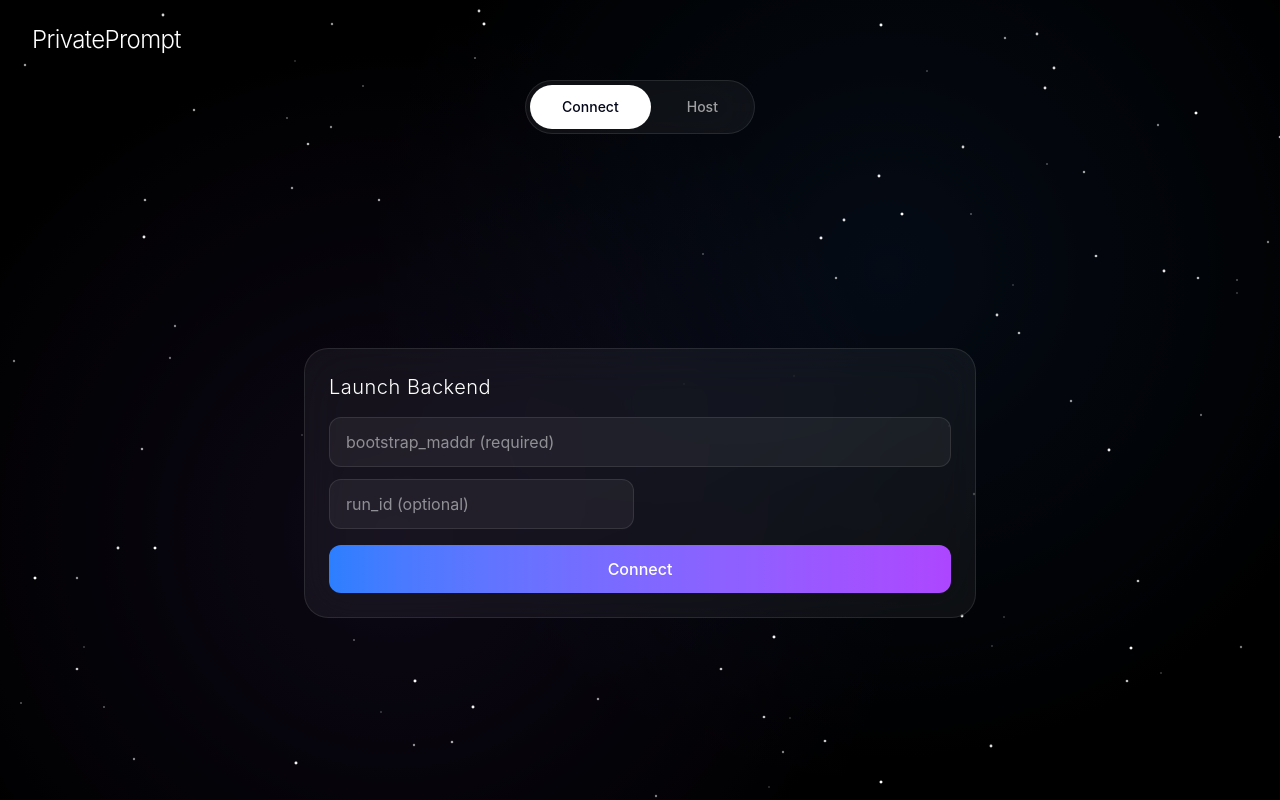
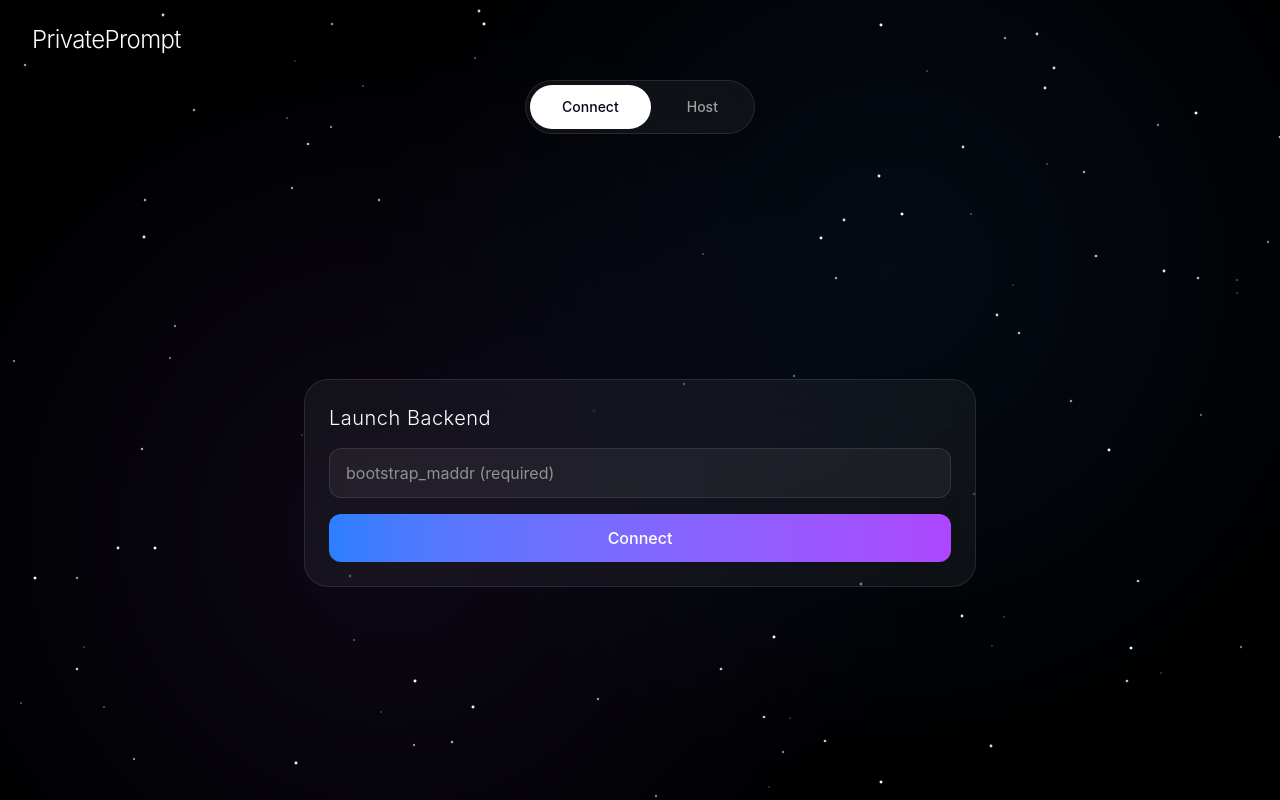
Before and after one commit to jpbarona/PrivatePrompting, a React (Vite) app in the folder frontend/: page / in a window 1280 px wide. Built offline with nearby package versions, Linux system fonts and the light colour scheme.

Commit message:
all running

```diff
--- a/frontend/src/app/App.tsx
+++ b/frontend/src/app/App.tsx
@@ -20,7 +20,6 @@ export default function App() {
   const [isHosting, setIsHosting] = useState(false);
   const [peerNumber, setPeerNumber] = useState<number | null>(null);
   const [bootstrapMaddr, setBootstrapMaddr] = useState("");
-  const [runId, setRunId] = useState("");
   const [connectStatus, setConnectStatus] = useState<BackendStatus>("idle");
   const [connectError, setConnectError] = useState("");
   const [connectLogs, setConnectLogs] = useState<string[]>([]);
@@ -64,7 +63,6 @@ export default function App() {
         headers: { "Content-Type": "application/json" },
         body: JSON.stringify({
           bootstrapMaddr: bootstrapMaddr.trim(),
-          runId: runId.trim(),
         }),
       });
       if (!res.ok) {
@@ -169,17 +167,11 @@ export default function App() {
               <div className="flex-1 flex items-center justify-center px-6">
                 <div className="w-full max-w-2xl bg-white/5 backdrop-blur-xl rounded-3xl border border-white/10 p-6 space-y-4">
                   <h2 className="text-xl font-light tracking-wide">Launch Backend</h2>
-                  <div className="grid grid-cols-1 md:grid-cols-2 gap-3">
+                  <div className="grid grid-cols-1 gap-3">
                     <input
                       value={bootstrapMaddr}
                       onChange={(e) => setBootstrapMaddr(e.target.value)}
                       placeholder="bootstrap_maddr (required)"
-                      className="bg-white/5 border border-white/10 rounded-xl px-4 py-3 outline-none md:col-span-2"
-                    />
-                    <input
-                      value={runId}
-                      onChange={(e) => setRunId(e.target.value)}
-                      placeholder="run_id (optional)"
                       className="bg-white/5 border border-white/10 rounded-xl px-4 py-3 outline-none"
                     />
                   </div>
```
Also changed, not shown: 1 other file (tests, documents, lock files or other folders).
